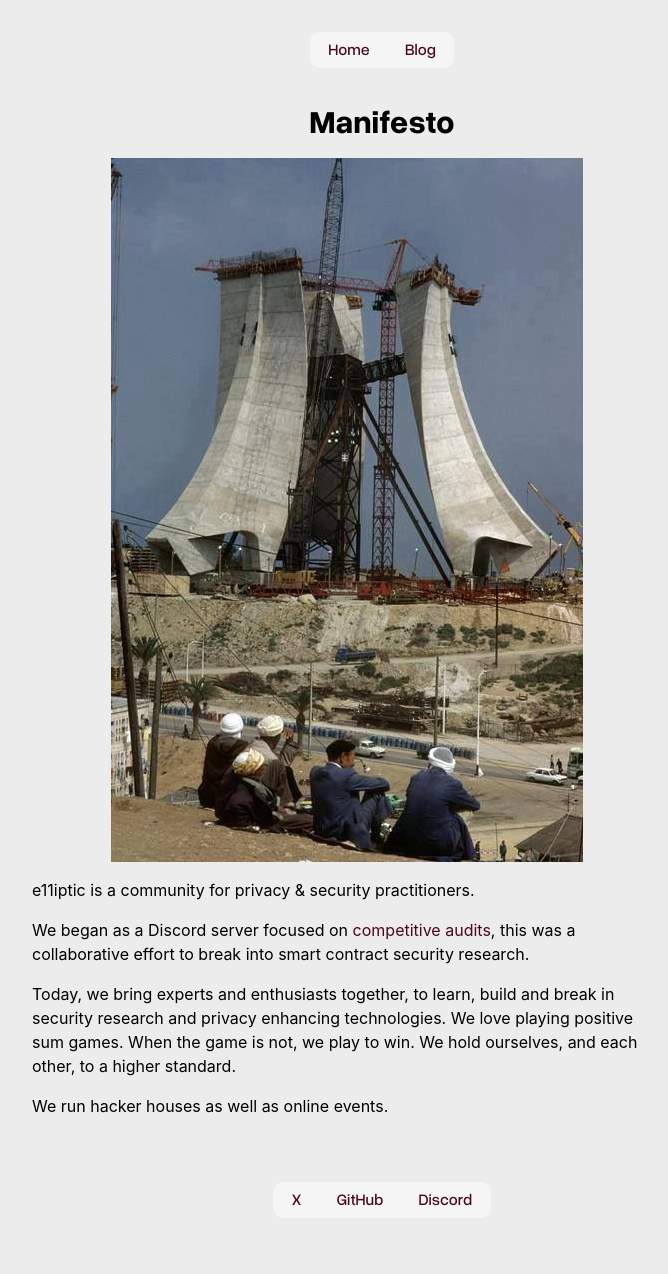
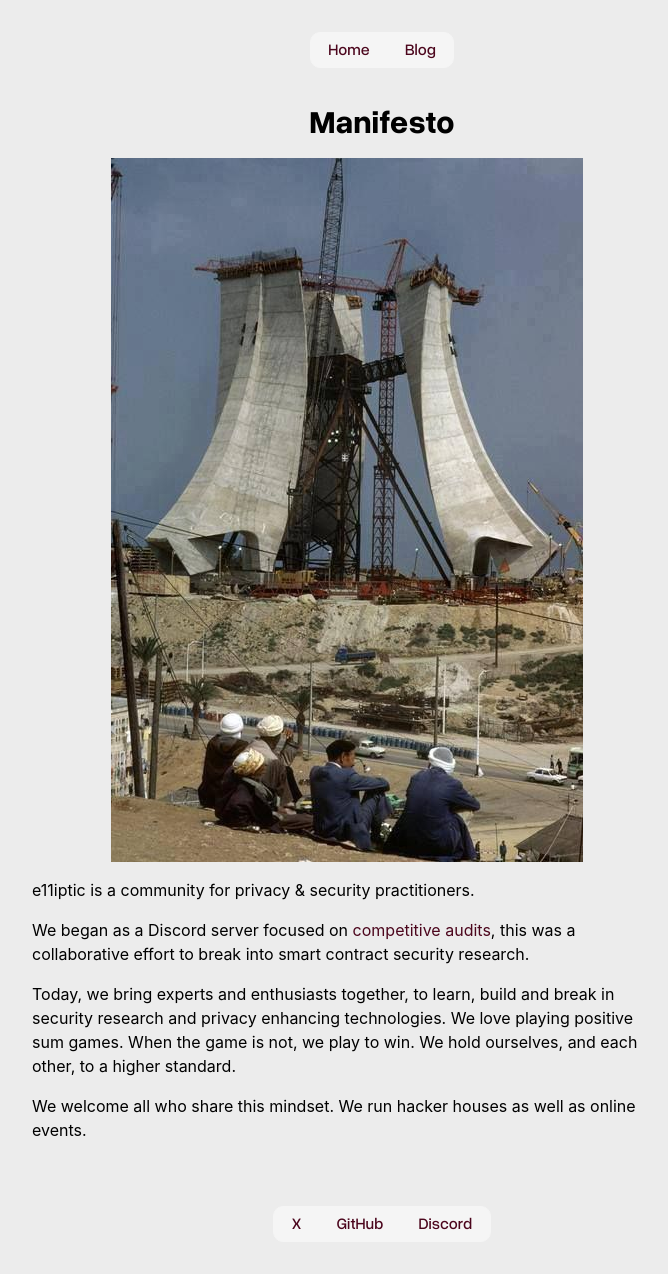
Before and after one commit to e11iptic/e11iptic.github.io, a Jekyll site: the page built from _posts/2025-11-02-Manifesto.md, in a window 1280 px wide. Shown: the whole page, without its empty margins (258-926 px from the left). Built offline with Jekyll 4.4.1, drawn with Linux system fonts in a browser that asks for light colours; some web fonts are replaced; before the commit the page ends 1250 px from its top, so only the background shows below that.

Commit message:
Update manifesto

```diff
--- a/_posts/2025-11-02-Manifesto.md
+++ b/_posts/2025-11-02-Manifesto.md
@@ -12,4 +12,4 @@ We began as a Discord server focused on [competitive audits](https://support.cyf
 
 Today, we bring experts and enthusiasts together, to learn, build and break in security research and privacy enhancing technologies. We love playing positive sum games. When the game is not, we play to win. We hold ourselves, and each other, to a higher standard.
 
-We run hacker houses as well as online events.
+We welcome all who share this mindset. We run hacker houses as well as online events.
```
